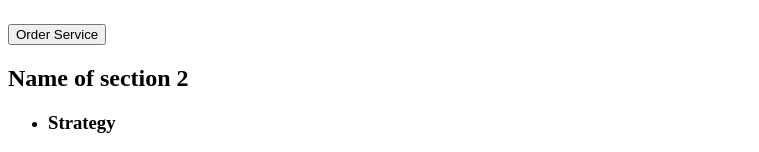
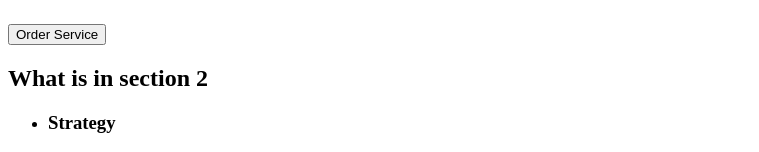
Before and after one commit to Dinral/goit-markup-hw-02, a plain HTML site: page index.html in a window 1280 px wide. Shown: the part 191-343 px from the top of the page, without its empty margins (0-759 px from the left). Drawn offline with Linux system fonts and the light colour scheme.

Commit message:
New name of section 2

```diff
--- a/index.html
+++ b/index.html
@@ -28,7 +28,7 @@
         <button type="button">Order Service</button>
       </section>
       <section>
-        <h2>Name of section 2</h2>
+        <h2>What is in section 2</h2>
         <ul>
           <li>
             <h3>Strategy</h3>
```
